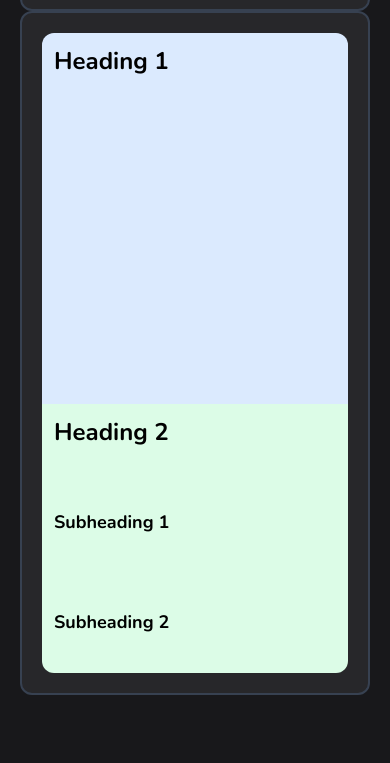
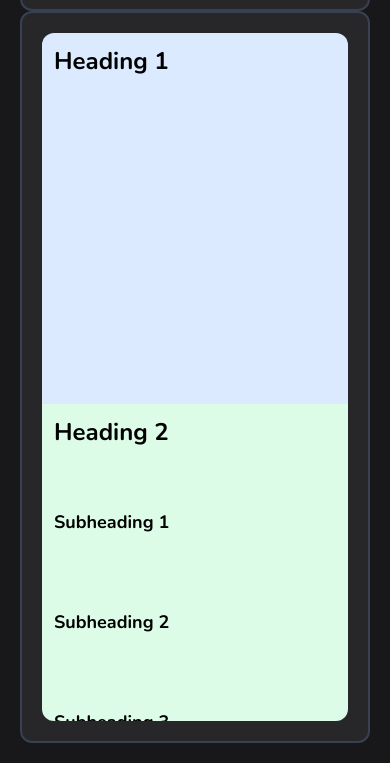
Before and after one commit to namumakwembo/highlight-scroll, a website: page index.html in a window 390 px wide. Shown: the part 85-848 px from the top of the page. Drawn offline with nearby package versions, Linux system fonts and the light colour scheme.

Commit message:
updated:readme

```diff
--- a/index.html
+++ b/index.html
@@ -42,7 +42,7 @@
     </header>
 
     <!-- Todo:Change x-scroll-group from group to id or key & also make the x-scroll-group accept string  https://chatgpt.com/c/67eaf4e8-1b80-800b-ac38-5da651d2cc19   -->
-    <main x-data x-scroll-group class="w-full relative sm:grid sm:grid-cols-12 h-[calc(100vh_-_10rem)]  overflow-hidden bg-zinc-800 p-5 flex  items-center my-auto border border-2 border-gray-700 rounded-xl">
+    <main x-data x-scroll-group class="w-full relative sm:grid sm:grid-cols-12 h-[calc(100vh_-_7rem)] sm:h-[calc(100vh_-_10rem)]  overflow-hidden bg-zinc-800 p-5 flex  items-center my-auto border border-2 border-gray-700 rounded-xl">
 
       <div x-scroll-container class="sm:col-span-9 w-full  h-full   overflow-y-auto  rounded-xl  ">
         <div class="h-[1900px] flex flex-col  overflow-y-auto ">
```
Also changed, not shown: README.md.
